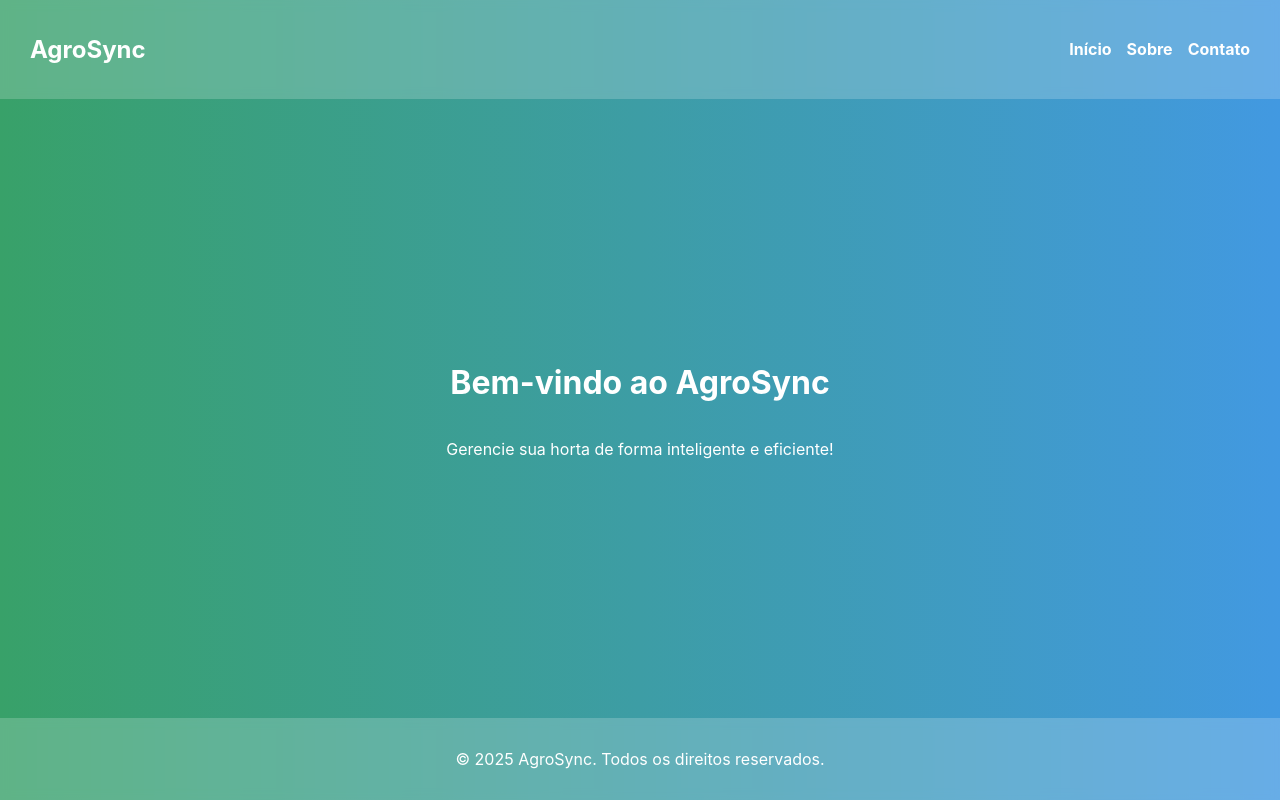
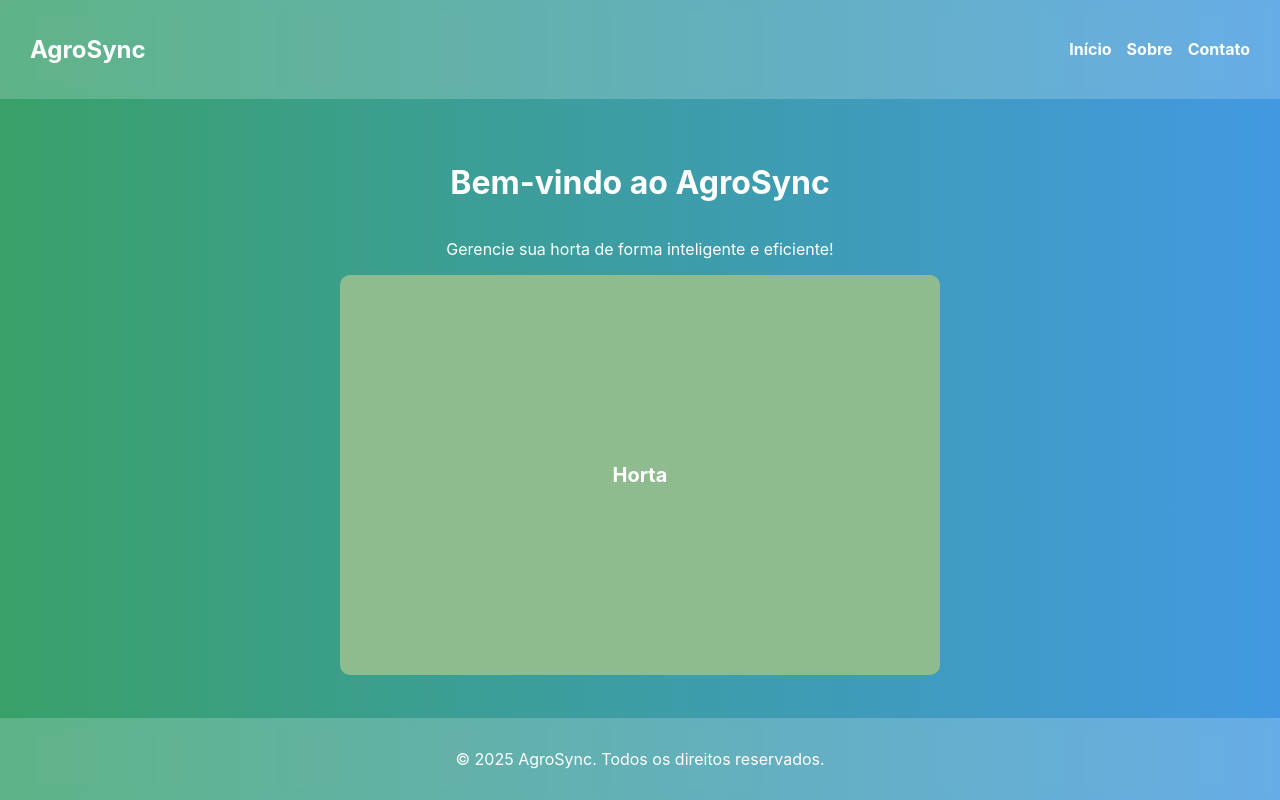
Before and after one commit to pedrohenrif/agro-sync, a React (Create React App) app: page / in a window 1280 px wide. Built offline with nearby package versions, Linux system fonts and the light colour scheme; the HTML template or start-up script is replaced by a standard one.

Commit message:
Inicio do html e css da horta

```diff
--- a/src/pages/Home/Home.css
+++ b/src/pages/Home/Home.css
@@ -15,3 +15,35 @@
   align-items: center;
   padding: 20px;
 }
+
+.horta-box {
+  width: 600px;
+  height: 400px;
+  background-color: #8fbc8f;
+  display: flex;
+  align-items: center;
+  justify-content: center;
+  position: relative;
+  border-radius: 10px;
+  cursor: pointer;
+}
+
+.horta-placeholder {
+  font-size: 20px;
+  font-weight: bold;
+  color: white;
+}
+
+.horta-info {
+  position: absolute;
+  top: 100%;
+  left: 50%;
+  transform: translateX(-50%);
+  width: 280px;
+  background-color: white;
+  color: #000;
+  padding: 10px;
+  border-radius: 5px;
+  box-shadow: 0px 4px 8px rgba(0, 0, 0, 0.2);
+  text-align: left;
+}
--- a/src/pages/Home/Home.tsx
+++ b/src/pages/Home/Home.tsx
@@ -1,15 +1,34 @@
-import React from "react";
+import React, { useState } from "react";
 import Header from "../../components/Header/Header";
 import Footer from "../../components/Footer/Footer";
 import "./Home.css";
 
 const Home: React.FC = () => {
+  const [showInfo, setShowInfo] = useState(false);
+
   return (
     <div className="home-container">
       <Header />
       <main className="home-body">
         <h1>Bem-vindo ao AgroSync</h1>
         <p>Gerencie sua horta de forma inteligente e eficiente!</p>
+
+        <div
+          className="horta-box"
+          onMouseEnter={() => setShowInfo(true)}
+          onMouseLeave={() => setShowInfo(false)}
+        >
+          <span className="horta-placeholder">Horta</span>
+          {showInfo && (
+            <div className="horta-info">
+              <p><strong>Histórico:</strong> Cultivo saudável nos últimos meses</p>
+              <p><strong>Data de plantio:</strong> 10/02/2025</p>
+              <p><strong>Data prevista de colheita:</strong> 15/04/2025</p>
+              <p><strong>Cultura:</strong> Alface</p>
+              <p><strong>Dicas de cuidados:</strong> Regar diariamente e evitar exposição excessiva ao sol</p>
+            </div>
+          )}
+        </div>
       </main>
       <Footer />
     </div>
```
Lines whose indentation alone changed are shown as unchanged.
